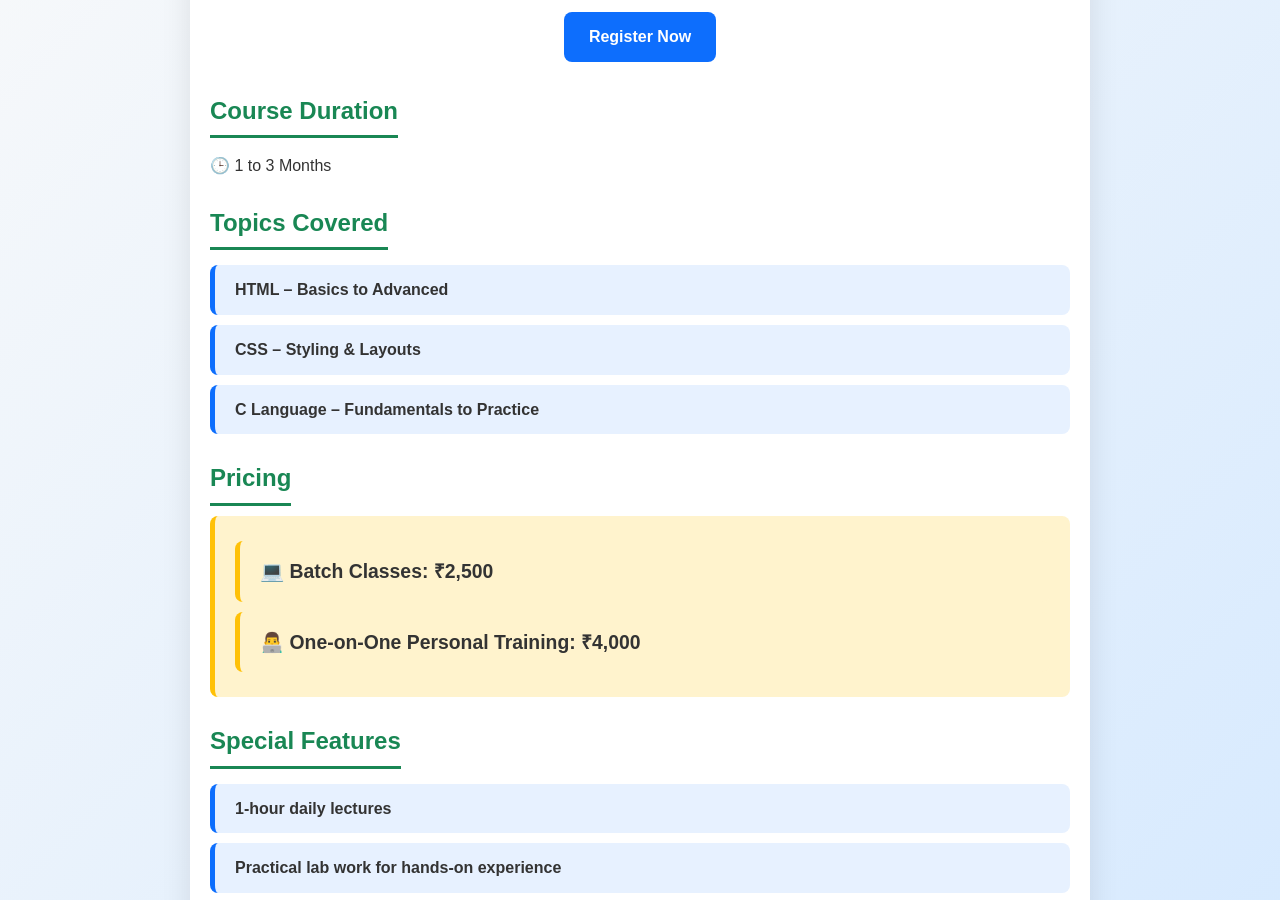
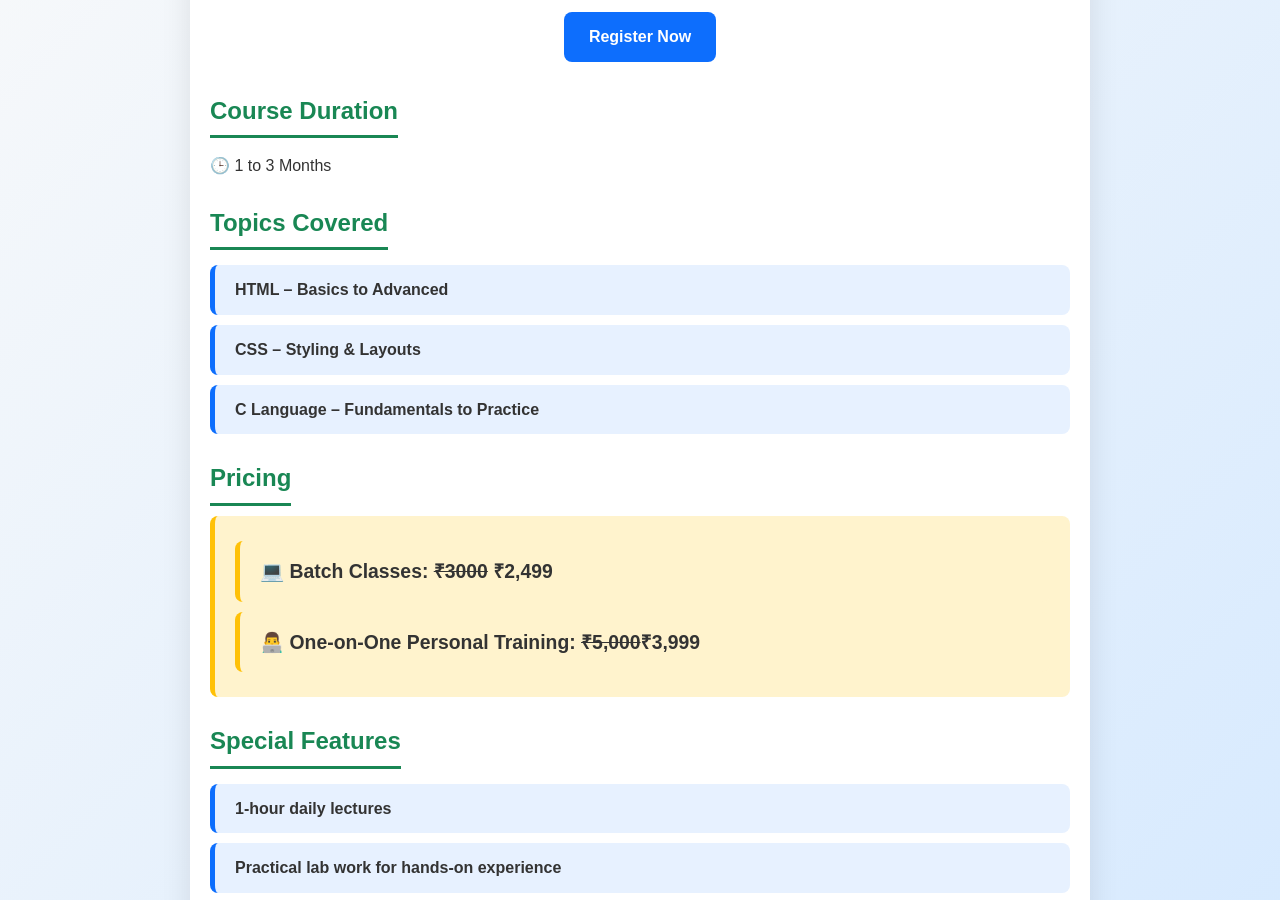
Before and after one commit to ayanmalek/LearProCode, a plain HTML site: page index.html in a window 1280 px wide. Shown: the part 165-1065 px from the top of the page. Drawn offline with Linux system fonts and the light colour scheme.

Commit message:
Update index.html

```diff
--- a/index.html
+++ b/index.html
@@ -167,8 +167,8 @@
     <div class="section pricing">
         <h2>Pricing</h2>
         <div class="section-content">
-            <div>💻 Batch Classes: ₹2,500</div>
-            <div>👨‍💻 One-on-One Personal Training: ₹4,000</div>
+            <div>💻 Batch Classes: <s>₹3000</s> ₹2,499</div>
+            <div>👨‍💻 One-on-One Personal Training: <s>₹5,000</s>₹3,999</div>
         </div>
     </div>
 
```
